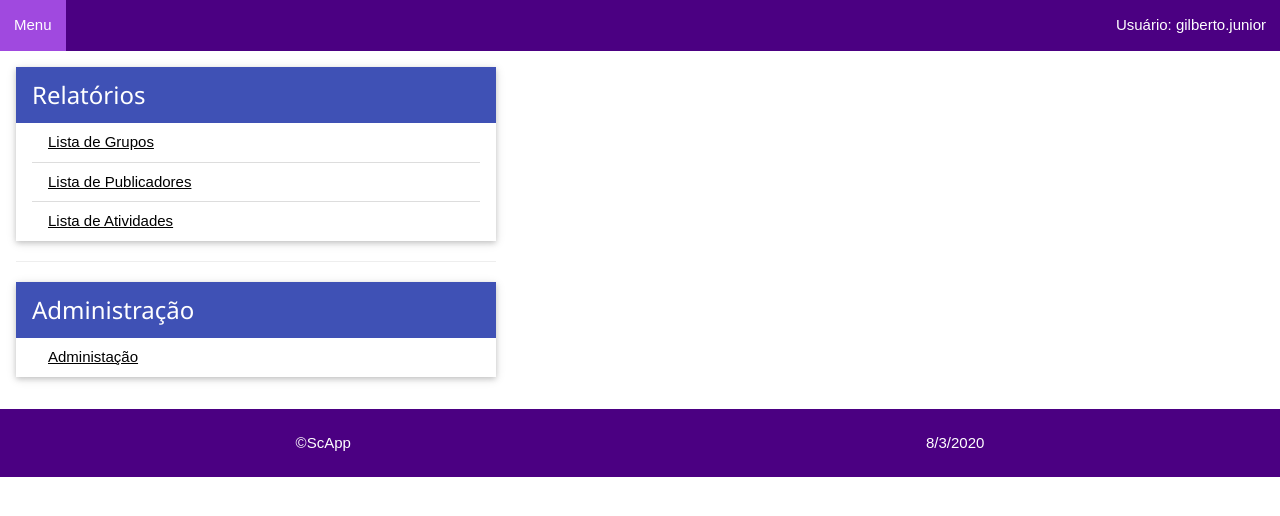
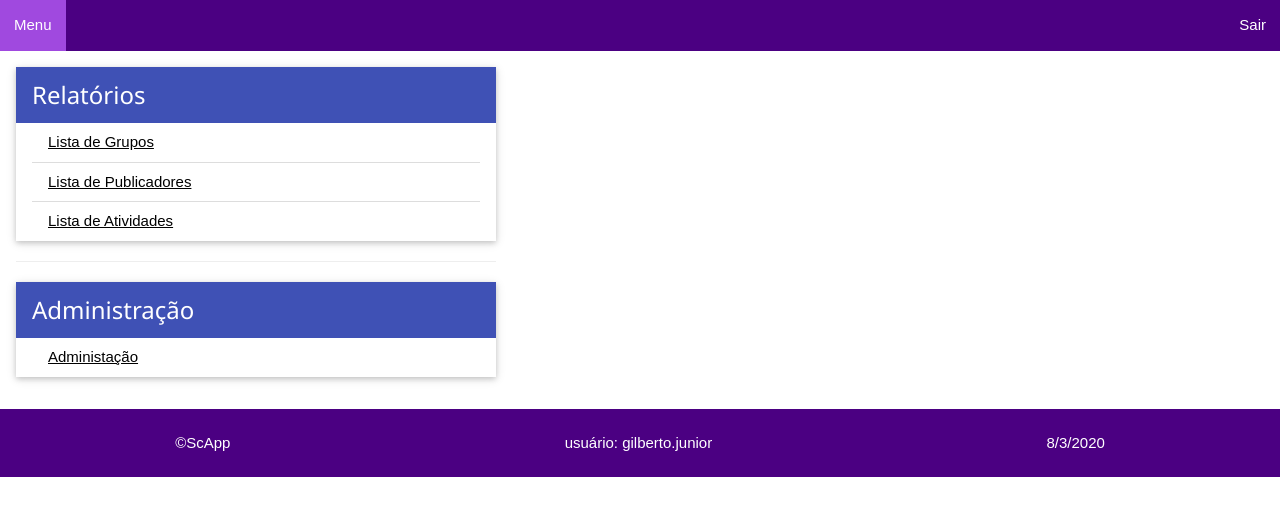
Before and after one commit to gagjunior/ScApp, a Django app: page /publicadores/ in a window 1280 px wide. Shown: the top 516 px of the page. Run offline with Django 3.2, Linux system fonts and the light colour scheme; a user stored in the database is signed in.

Commit message:
Atualizar layout

```diff
--- a/publicadores/models.py
+++ b/publicadores/models.py
@@ -4,9 +4,9 @@ from django.db import models
 from django.urls import reverse
 
 
-
 data_atual = date.today()
 mes_anterior = data_atual.month - 1
+ano_atual = data_atual.year
 
 class Grupo(models.Model):
     id_grupo = models.UUIDField(primary_key=True, default=uuid.uuid4)
@@ -89,7 +89,7 @@ class Atividade(models.Model):
         (9, 'Setembro'), (10, 'Outubro'), (11, 'Novembro'), (12, 'Dezembro')
     )
     mes_relatorio = models.IntegerField(verbose_name='Mês', choices= MES, default=mes_anterior)
-    ano_relatorio = models.IntegerField(verbose_name='Ano')
+    ano_relatorio = models.IntegerField(verbose_name='Ano', default=ano_atual)
     publicador = models.ForeignKey('Publicador', on_delete=models.DO_NOTHING)
     publicacoes = models.IntegerField(verbose_name='Publicações')
     videos = models.IntegerField(verbose_name='Vídeos')
--- a/publicadores/templates/layout.html
+++ b/publicadores/templates/layout.html
@@ -1,11 +1,11 @@
 <!DOCTYPE html>
 <html lang="pt-br">
+
 <head>
     <meta charset="UTF-8">
     <meta name="viewport" content="width=device-width, initial-scale=1.0">
 
-    <link href="https://fonts.googleapis.com/icon?family=Material+Icons"
-      rel="stylesheet">
+    <link href="https://fonts.googleapis.com/icon?family=Material+Icons" rel="stylesheet">
 
     {% load static %}
     <link rel="stylesheet" href="{% static 'css/w3.css' %}">
@@ -15,20 +15,23 @@
 
     <title>ScApp - {{ titulo }}</title>
 </head>
+
 <body>
 
     <ul class="menu_nav">
         <li><a href="{% url 'index' %}">Menu</a></li>
-        <li style="float: right;"><a>Usuário: {{ user.get_username }}</a></li>
+        <li style="float: right;"><a>Sair</a></li>
     </ul>
 
     {% block content %}{% endblock %}
 
     <footer class="rodape">
         <p>&copy;ScApp</p>
+        <p>usuário: {{ user.get_username }}</p>
         <p id="data-atual"></p>
     </footer>
     <script src="{% static 'javascript/publicadores.js' %}"></script>
     <script src="{% static 'javascript/w3.js' %}"></script>
 </body>
+
 </html>
```
Also changed, not shown: db.sqlite3.
